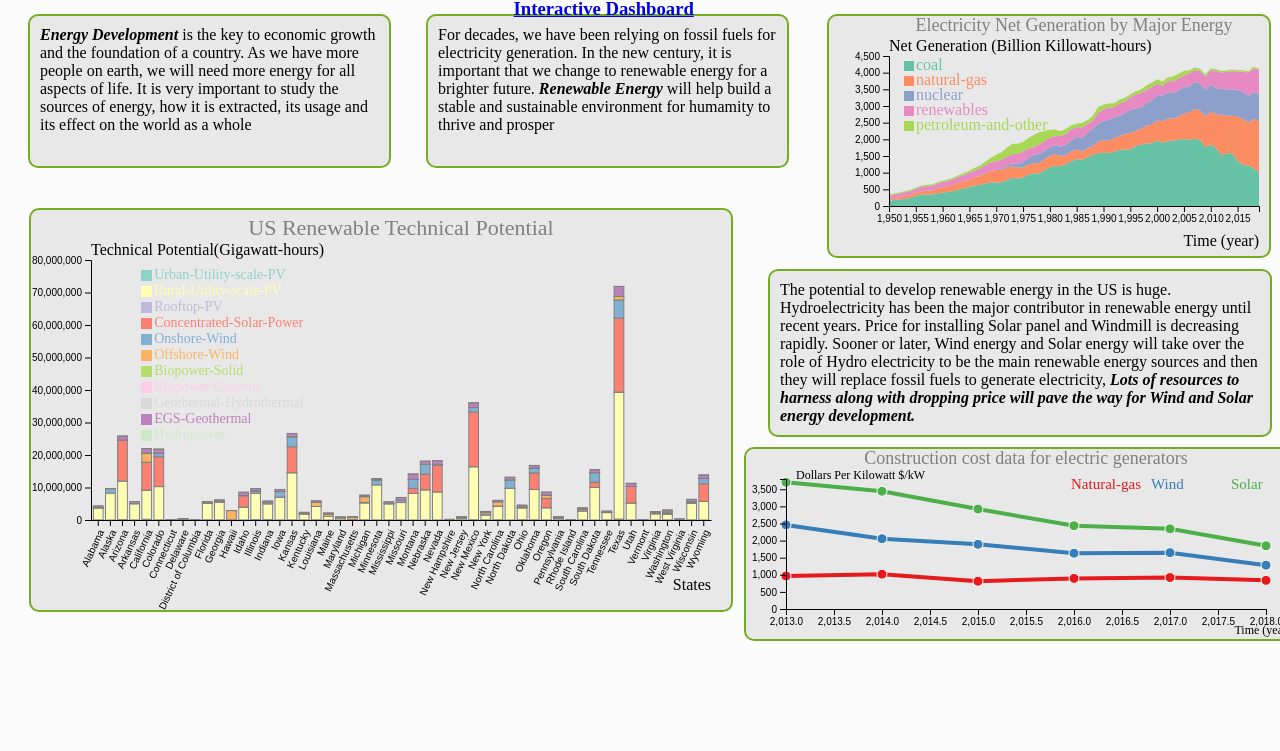
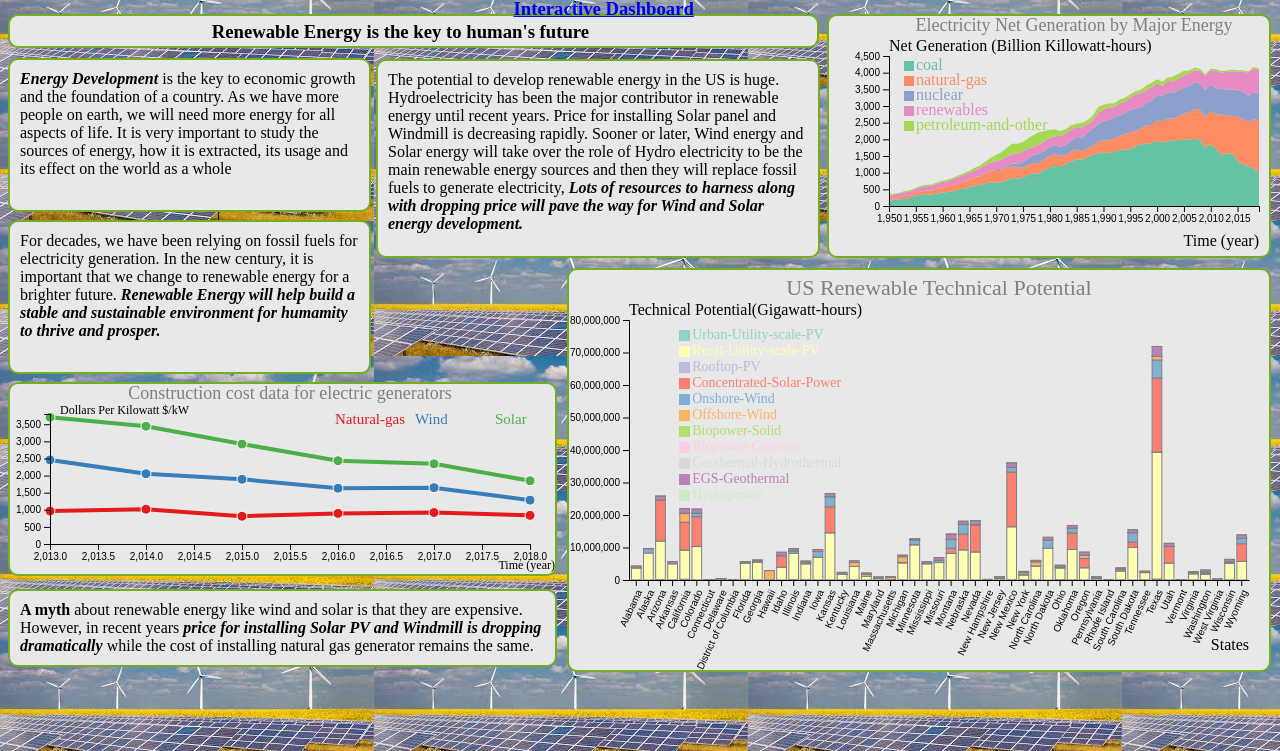
Before and after one commit to minhvu178/CSC-160-Final, a plain HTML site: page action-call.html in a window 1280 px wide. Shown: the part 49-800 px from the top of the page. Drawn offline with nearby package versions, Linux system fonts and the light colour scheme.

Commit message:
Brush call to action

```diff
--- a/action-call.html
+++ b/action-call.html
@@ -3,7 +3,8 @@
         <title>Call To Action</title>
         <link rel="stylesheet" href="main.css">
     </head>
-    <body>
+    <body id="action-body">
+
             <div id="homepage">
                 <h3><a href="index.html">Home Page</a></h3>
 
@@ -19,32 +20,42 @@
                 <h3><a href="dashboard.html">Interactive Dashboard</a></h3>
 
             </div>
-        <div class="intro" style="height: 150; float: left; margin-left: 20">
+
+            <div class="intro" id="core-fact">
+                <h3 style="padding-left: 25%; margin-top: 5px">Renewable Energy is the key to human's future</h3>
+            </div>
+            <div class="intro" style="height: 150; float: left; margin-right: 500; margin-top: 10">
                 <p style="margin: 10"><i><b>Energy Development</b></i> is the key to economic growth and the foundation of a country. As we have more people on earth, we will need more energy for all aspects of life. It is very important to study the sources of energy, how it is extracted, its usage and its effect on the world as a whole</p>
             </div>
 
-        <div class="intro" style="height: 150; float: left; margin-left: 35">
+            <div class="intro" style="height: 150; float: left; margin-right: 50; margin-top: 8">
                 <p style="margin: 10">
-                For decades, we have been relying on fossil fuels for electricity generation. In the new century, it is important that we change to renewable energy for a brighter future. <i><b>Renewable Energy </b></i>will help build a stable and sustainable environment for humamity to thrive and prosper
+                    For decades, we have been relying on fossil fuels for electricity generation. In the new century, it is important that we change to renewable energy for a brighter future. <i><b>Renewable Energy will help build a stable and sustainable environment for humamity to thrive and prosper.</b></i>
                 </p>
             </div>
 
-        <div class="elec-major">
-            <svg id="elec-major"></svg>
-        </div>
-
-        <div class="us-potential" style="float: left; margin-left: -19; margin-top: 0px">
-            <svg id="us-potential"></svg>
-        </div>
-
-        <div class="intro" style="width: 500; height: auto; float: right; margin-top: 15">
+            <div class="intro" style="width: 440; height: 195; float: left; margin-top: -153; margin-left: -45">
                 <p style="margin: 10">
                     The potential to develop renewable energy in the US is huge. Hydroelectricity has been the major contributor in renewable energy until recent years. Price for installing Solar panel and Windmill is decreasing rapidly. Sooner or later, Wind energy and Solar energy will take over the role of Hydro electricity to be the main renewable energy sources and then they will replace fossil fuels to generate electricity, <i><b>Lots of resources to harness along with dropping price will pave the way for Wind and Solar energy development.</b></i>
                 </p>
             </div>
 
-        <div class="avg-cost" style="float: left; margin: 10px">
+            <div class="elec-major" style="margin-top: -198">
+                <svg id="elec-major"></svg>
+            </div>
+
+            <div class="us-potential" style="float: right; margin-left: -19; margin-top: -30px">
+                <svg id="us-potential"></svg>
+            </div>
+
+            <div class="avg-cost" style="float: left; margin-right: -100px; margin-top: 8">
                 <svg id="avg-cost"></svg>
+            </div>
+
+            <div class="intro" style="width: 545px; height: auto; margin-top: 575px">
+                <p style="margin: 10">
+                    <b>A myth</b> about renewable energy like wind and solar is that they are expensive. However, in recent years <i><b>price for installing Solar PV and Windmill is dropping dramatically</b></i> while the cost of installing natural gas generator remains the same.
+                </p>
             </div>
 
             <div class="hidden" id="tooltip">
--- a/main.css
+++ b/main.css
@@ -19,6 +19,9 @@
 
 body{
     background-color: #fbfbfb
+}
+#action-body{
+    background-image: url("renew-bg2.jpeg")
 }
 
 div{
@@ -93,6 +96,12 @@ svg{
     align-content: center;
     padding-left: 40%
 }
+#core-fact{
+    width:807px;
+    height:30px;
+    float:left;
+
+}
 #action{
     width: 300px;
     height: 35px;
```
Also changed, not shown: renew-bg.jpg (added), renew-bg2.jpeg (added), 1 other file. Lines whose indentation alone changed are shown as unchanged.
